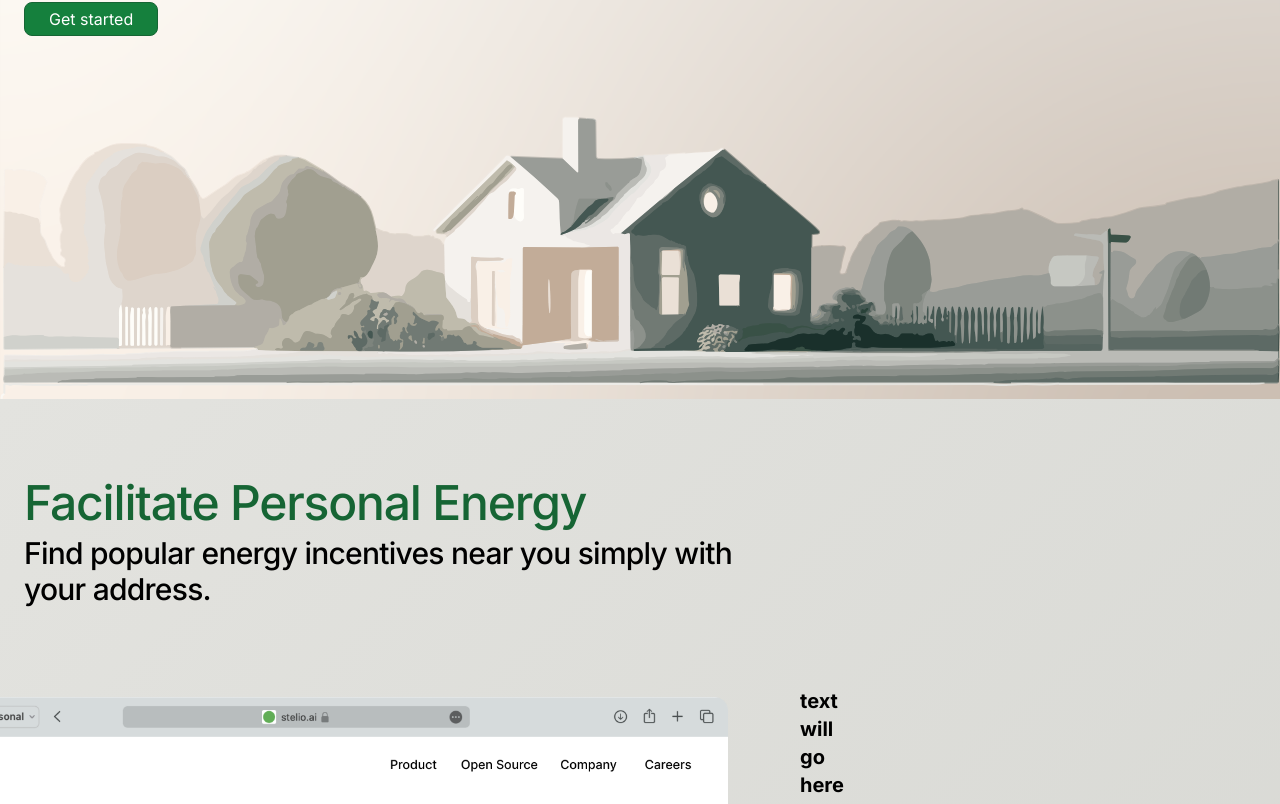
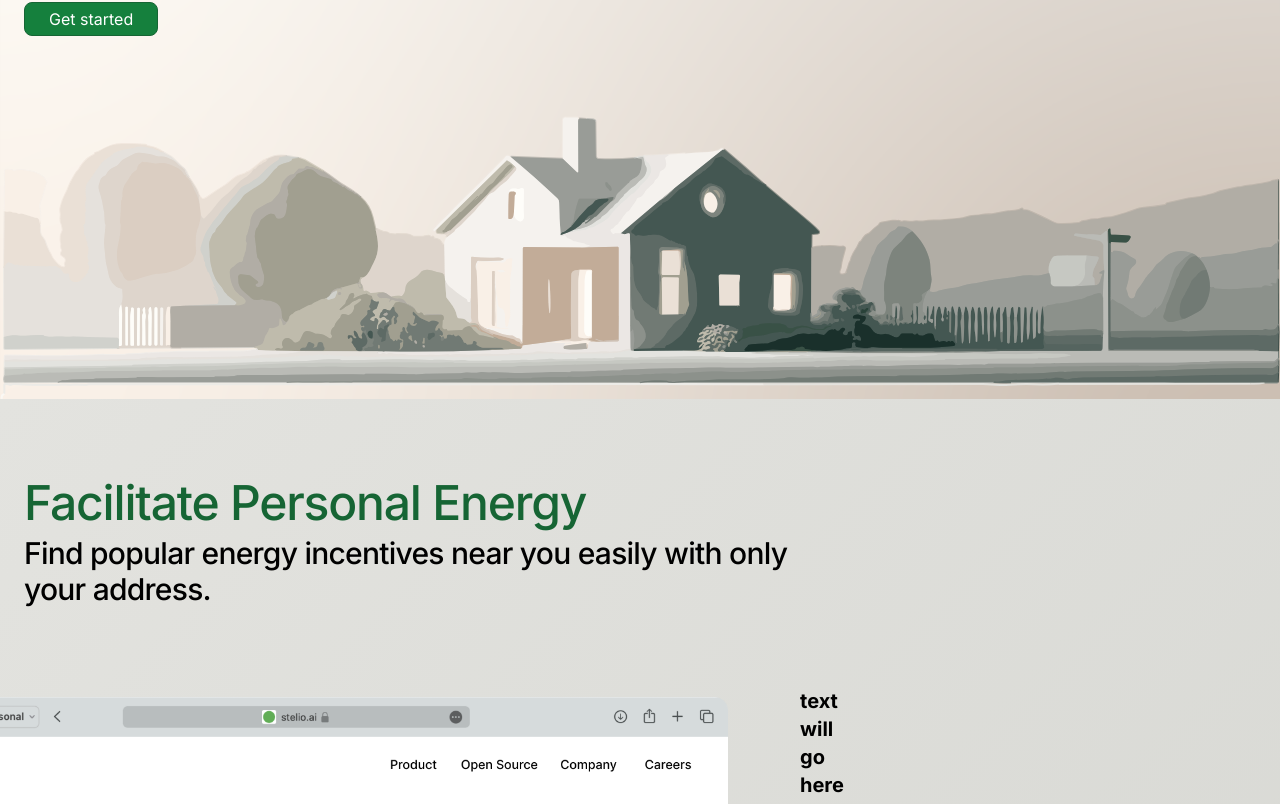
Before and after one commit to degstn/anole, a Next.js app in the folder frontend/: page / in a window 1280 px wide. Shown: the part 358-1162 px from the top of the page. Built offline with nearby package versions, Linux system fonts and the light colour scheme.

Commit message:
Change text
Change some of the text to make more sense

```diff
--- a/frontend/src/app/(client)/page.tsx
+++ b/frontend/src/app/(client)/page.tsx
@@ -65,7 +65,7 @@ export default function Home() {
         <span>Facilitate Personal Energy </span>
         </h1>
         <p className="text-3xl tracking-tight max-w-3xl font-medium mb-20 mx-6">
-        <span>Find popular energy incentives near you simply with your address. </span>
+        <span>Find popular energy incentives near you easily with only your address. </span>
         </p>
         <div className='flex'>
         <picture>
```
